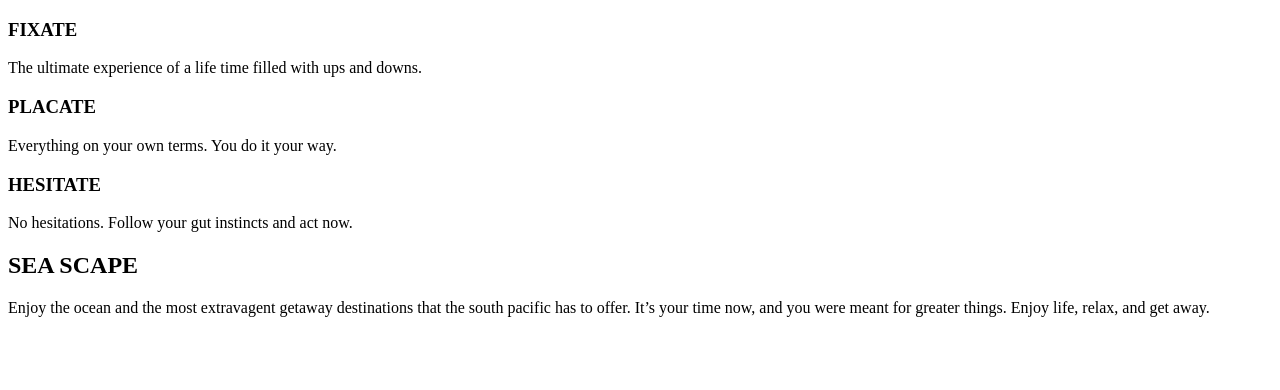
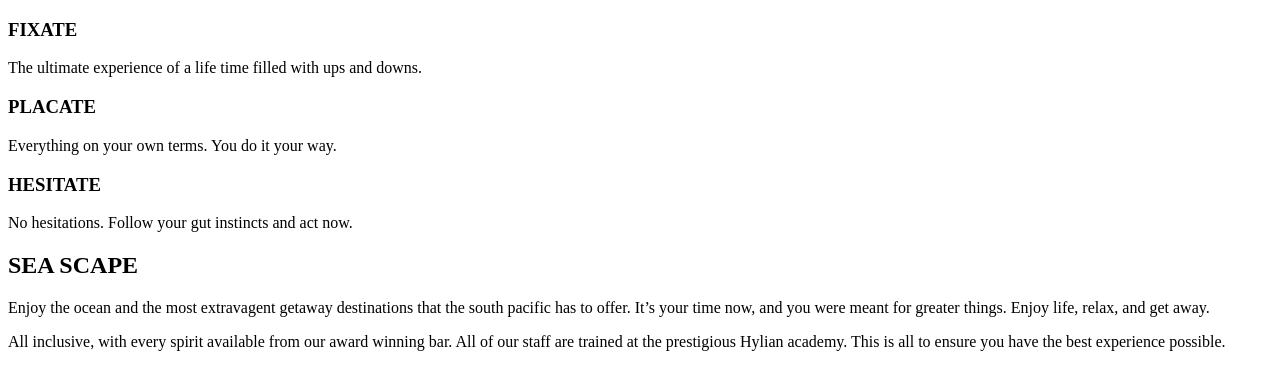
Before and after one commit to Zainulabdin-turkmen/sea-scape, a plain HTML site: page index.html in a window 1280 px wide. Drawn offline with Linux system fonts and the light colour scheme.

Commit message:
adding h1 p

```diff
--- a/index.html
+++ b/index.html
@@ -31,6 +31,11 @@
           south pacific has to offer. It’s your time now, and you were meant for
           greater things. Enjoy life, relax, and get away.
         </p>
+        <p>
+          All inclusive, with every spirit available from our award winning bar.
+          All of our staff are trained at the prestigious Hylian academy. This
+          is all to ensure you have the best experience possible.
+        </p>
       </div>
     </section>
   </body>
```
